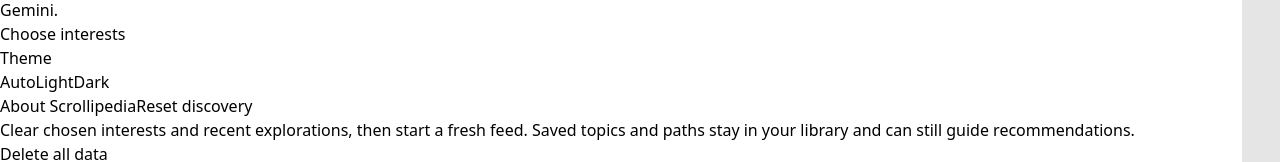
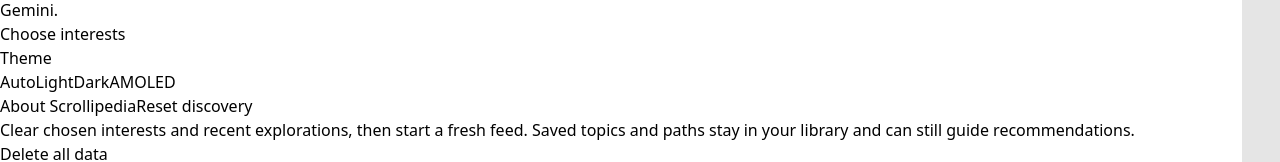
Before and after one commit to XavierRHMN/Scrollipedia, a Next.js app: page /stats in a window 1280 px wide. Both pictures are taken after a click on the button "Settings". Shown: the part 295-457 px from the top of the page. Built offline with nearby package versions, Linux system fonts and the light colour scheme; no server answers.

Commit message:
Add a persistent true-black AMOLED theme

```diff
--- a/app/globals.css
+++ b/app/globals.css
@@ -18,6 +18,7 @@
 }
 :root[data-theme=light] { color-scheme: light; --bg: #fff; --fg: #0f1419; --muted: #536471; --border: #d5dce1; --hover: #f3f5f6; --panel: #f7f9fa; --theme: #148bdb; --theme-soft: #e8f5fe; }
 :root[data-theme=dark] { color-scheme: dark; --bg: #15202b; --fg: #fff; --muted: #9aaab8; --border: #38444d; --hover: #1c2732; --panel: #192734; --theme: #2cafff; --theme-soft: #17374d; }
+:root[data-theme=amoled] { color-scheme: dark; --bg: #000; --fg: #fff; --muted: #aaa; --border: #303030; --hover: #111; --panel: #000; --theme: #2cafff; --theme-soft: #03121c; }
 * { box-sizing: border-box; }
 html, body { margin: 0; min-height: 100%; background: var(--bg); color: var(--fg); font-family: system-ui, sans-serif; font-size: 16px; }
 button, a { -webkit-tap-highlight-color: transparent; }
@@ -53,8 +54,9 @@
 .setting-switch span { display: block; width: 20px; height: 20px; background: white; border-radius: 50%; transition: transform .15s; }
 .setting-switch[aria-checked=true] { background: var(--theme); }
 .setting-switch[aria-checked=true] span { transform: translateX(24px); }
-.theme-options { display: flex; background: var(--border); border-radius: 999px; padding: 3px; }
-.theme-options button { padding: 6px 10px; font-size: 14px; font-weight: 600; border-radius: 999px; }
+.theme-setting { flex-wrap: wrap; gap: 12px; }
+.theme-options { display: flex; max-width: 100%; background: var(--border); border-radius: 999px; padding: 3px; }
+.theme-options button { padding: 6px 8px; min-height: 40px; font-size: 14px; font-weight: 600; border-radius: 999px; }
 .theme-options button[aria-checked=true] { background: var(--theme-soft); color: var(--theme); }
 .settings-about { padding: 20px 0; }
 .settings-about h3 { font-size: 18px; font-weight: 600; }
--- a/components/settings-dialog.tsx
+++ b/components/settings-dialog.tsx
@@ -32,7 +32,7 @@
       <div className="settings-panel"><div className="settings-heading"><h2 id="settings-title">Settings</h2><button aria-label="Close settings" disabled={busy} onClick={() => dialog.current?.close()}><X size={23}/></button></div>
       <section className="setting-row"><div className="setting-label"><h3 id="store-data-label">Store data</h3><button className="setting-switch" role="switch" aria-labelledby="store-data-label" aria-describedby="store-data-description" aria-checked={preferences.storeData} disabled={!ready || busy} onClick={toggleStorage}><span/></button></div><p id="store-data-description">Save your library and recent explorations between visits. Turning this off removes stored library data; saves remain available for this session. Display preferences are still remembered.</p></section>
       <section className="setting-row"><div className="setting-label"><h3 id="english-links-label">Open links in English Wikipedia</h3><button className="setting-switch" role="switch" aria-labelledby="english-links-label" aria-describedby="english-links-description" aria-checked={preferences.englishLinks} disabled={!ready || busy} onClick={() => update({englishLinks: !preferences.englishLinks})}><span/></button></div><p id="english-links-description">Full articles and mind maps use English Wikipedia. Feed posts use Simple Wikipedia introductions where available, with automatic Gemini simplification. Turn this off to prefer matching Simple Wikipedia links.</p></section>
-      <section className="setting-row"><h3>Feed interests</h3><p>Gemini automatically ranks posts and makes them easier to read. Your interests, a few saved and explored topic titles, and article text are sent through our server to Gemini.</p><button className="settings-interest-link" onClick={()=>{dialog.current?.close();edit();}}>Choose interests</button></section><section className="setting-label theme-setting"><h3 id="theme-label">Theme</h3><div className="theme-options" role="radiogroup" aria-labelledby="theme-label">{(['auto','light','dark'] as const).map(theme => <button key={theme} role="radio" aria-checked={preferences.theme === theme} disabled={!ready || busy} onClick={() => update({theme})}>{theme[0].toUpperCase()+theme.slice(1)}</button>)}</div></section>
+      <section className="setting-row"><h3>Feed interests</h3><p>Gemini automatically ranks posts and makes them easier to read. Your interests, a few saved and explored topic titles, and article text are sent through our server to Gemini.</p><button className="settings-interest-link" onClick={()=>{dialog.current?.close();edit();}}>Choose interests</button></section><section className="setting-label theme-setting"><h3 id="theme-label">Theme</h3><div className="theme-options" role="radiogroup" aria-labelledby="theme-label">{(['auto','light','dark','amoled'] as const).map(theme => <button key={theme} role="radio" aria-checked={preferences.theme === theme} disabled={!ready || busy} onClick={() => update({theme})}>{theme === 'amoled' ? 'AMOLED' : theme[0].toUpperCase()+theme.slice(1)}</button>)}</div></section>
       {error && <p className="settings-error" role="alert">{error}</p>}
       {about && <div className="settings-about"><h3>About Scrollipedia</h3><p>Addictive learning through Wikipedia. Explore connected topics and save your discoveries. The feed mixes fresh discoveries with your chosen interests, saved topics, and recent explorations. Gemini automatically ranks real Wikipedia candidates and simplifies their introductions.</p><p>Article text comes from Wikipedia under <a href="https://creativecommons.org/licenses/by-sa/4.0/" target="_blank" rel="noreferrer">CC BY-SA 4.0</a>. Narration uses ElevenLabs. If cloud sync is configured, stored library data also syncs to your browser’s anonymous account.</p></div>}
       <div className="settings-actions"><button className="settings-action" aria-expanded={about} onClick={() => setAbout(value => !value)}>About Scrollipedia</button><button className="settings-action danger-outline" disabled={busy} onClick={() => { resetRecent(); resetDiscovery(); clearTopicMemory(); dialog.current?.close(); freshFeed(); }}>Reset discovery</button><p className="reset-description">Clear chosen interests and recent explorations, then start a fresh feed. Saved topics and paths stay in your library and can still guide recommendations.</p>{confirm ? <div className="delete-confirm" role="group" aria-label="Confirm deletion"><p>Delete saved topics, paths, recent explorations, and settings from this browser and its connected cloud library?</p><div><button disabled={busy} onClick={() => setConfirm(false)}>Cancel</button><button className="danger-fill" disabled={busy} onClick={deleteData}>{busy ? 'Deleting…' : 'Confirm delete'}</button></div></div> : <button className="settings-action danger-fill" disabled={busy} onClick={() => setConfirm(true)}>Delete all data</button>}</div>
--- a/components/settings-provider.tsx
+++ b/components/settings-provider.tsx
@@ -1,6 +1,6 @@
 'use client';
 import { createContext, useContext, useEffect, useState } from 'react';
-export type Preferences = { storeData: boolean; englishLinks: boolean; theme: 'auto' | 'light' | 'dark' };
+export type Preferences = { storeData: boolean; englishLinks: boolean; theme: 'auto' | 'light' | 'dark' | 'amoled' };
 const DEFAULTS: Preferences = { storeData: true, englishLinks: true, theme: 'auto' };
 const KEY = 'scrollipedia.settings.v1';
 const Context = createContext<{ preferences: Preferences; ready: boolean; update: (patch: Partial<Preferences>) => void; reset: () => void } | null>(null);
@@ -9,7 +9,7 @@
   useEffect(() => {
     try {
       const value = JSON.parse(localStorage.getItem(KEY) || 'null');
-      if (value) setPreferences({ storeData: value.storeData !== false, englishLinks: value.englishLinks !== false, theme: ['auto','light','dark'].includes(value.theme) ? value.theme : 'auto' });
+      if (value) setPreferences({ storeData: value.storeData !== false, englishLinks: value.englishLinks !== false, theme: ['auto','light','dark','amoled'].includes(value.theme) ? value.theme : 'auto' });
     } catch { /* Use defaults if preferences cannot be read. */ }
     setReady(true);
   }, []);
```
Also changed, not shown: 2 other files (tests, documents, lock files or other folders).
